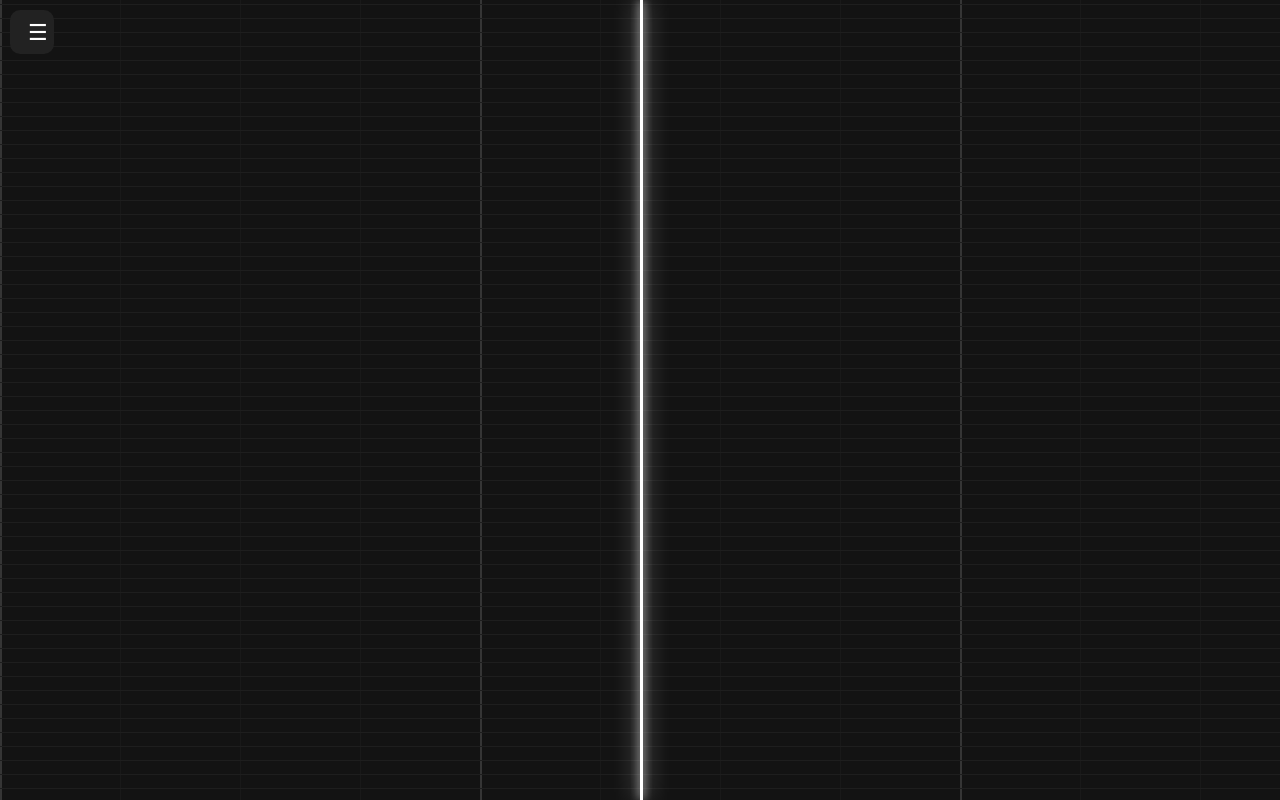
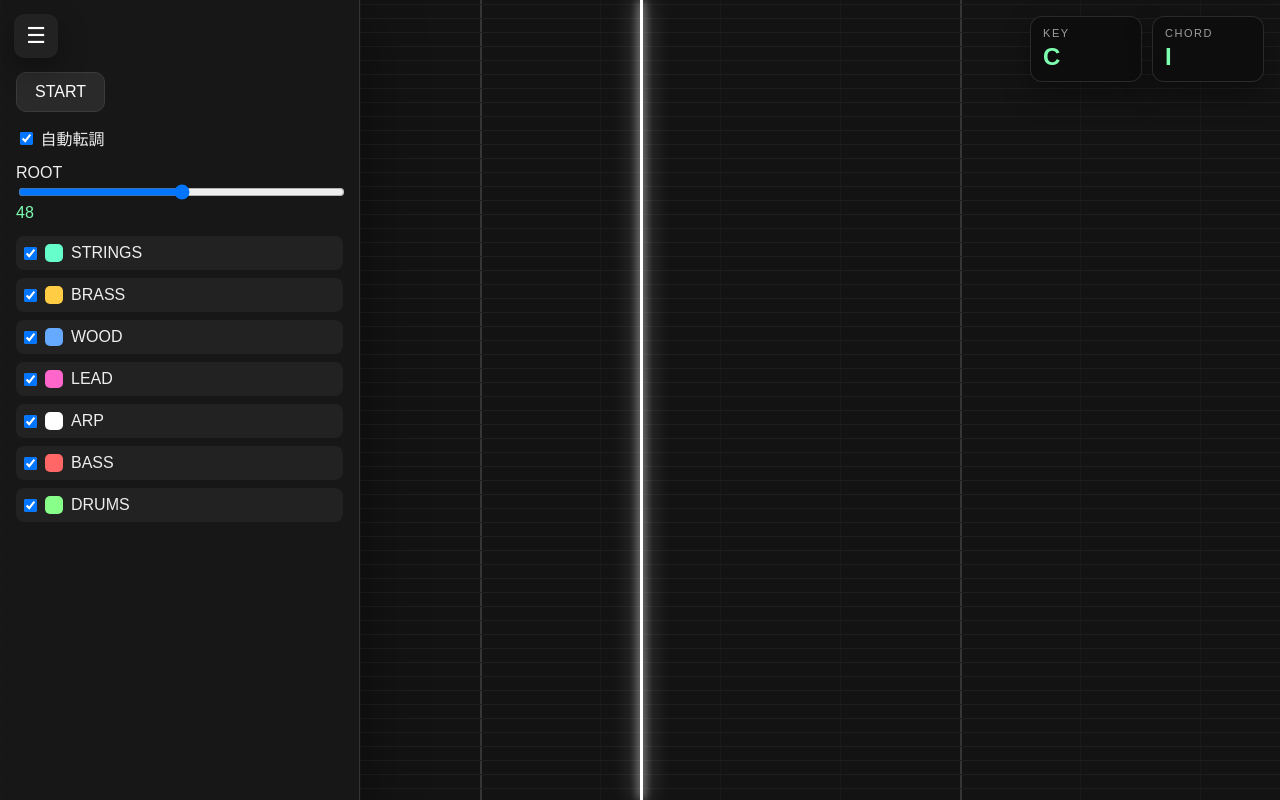
Before and after one commit to hi2ma-bu4/continuous-music-synth, a website built with Vite: page src/index.html in a window 1280 px wide. Built offline with nearby package versions, Linux system fonts and the light colour scheme.

Commit message:
🐛 同時再生バグ修正 feat: add audio generation and UI components for music track management
- Introduced a new JavaScript file for audio generation logic, including chord progression and melody creation.
- Implemented a user interface with controls for starting/stopping playback, auto modulation, and root key adjustment.
- Added CSS styles for the UI elements to enhance visual presentation and usability.

```diff
--- a/src/app/audio/AudioEngine.ts
+++ b/src/app/audio/AudioEngine.ts
@@ -1,4 +1,4 @@
-import type { Compressor, Limiter, MembraneSynth, MetalSynth, MonoSynth, NoiseSynth, PolySynth, Reverb, Synth } from "tone";
+import type { Compressor, Limiter, MembraneSynth, MetalSynth, MonoSynth, NoiseSynth, PolySynth, Reverb } from "tone";
 
 import { BPM, TIME_SIGNATURE } from "../constants";
 import { RHYTHMS } from "../data";
@@ -13,13 +13,13 @@ export interface AudioEngineCallbacks {
 }
 
 interface AudioNodes {
-	arp: Synth;
+	arp: PolySynth;
 	bass: MonoSynth;
 	brass: PolySynth;
 	compressor: Compressor;
 	hat: MetalSynth;
 	kick: MembraneSynth;
-	lead: Synth;
+	lead: PolySynth;
 	limiter: Limiter;
 	reverb: Reverb;
 	snare: NoiseSynth;
@@ -171,7 +171,7 @@ export class AudioEngine {
 			volume: -17,
 		}).connect(compressor);
 
-		const lead = new tone.Synth({
+		const lead = new tone.PolySynth(tone.Synth, {
 			envelope: {
 				attack: 0.015,
 				decay: 0.05,
@@ -184,7 +184,7 @@ export class AudioEngine {
 			volume: -10,
 		}).connect(compressor);
 
-		const arp = new tone.Synth({
+		const arp = new tone.PolySynth(tone.Synth, {
 			envelope: {
 				attack: 0.003,
 				decay: 0.025,
@@ -436,15 +436,37 @@ export class AudioEngine {
 			}
 
 			if (bar.kime) {
-				this.nodes.kick.triggerAttackRelease("C1", "4n", time + quarterNoteSeconds * bar.kimeBeat);
+				this.nodes.kick.triggerAttackRelease(
+					"C1",
+					"4n",
+					this.resolveAccentTime(bar.kimeBeat, [0, 2], quarterNoteSeconds, time),
+				);
 
-				this.nodes.snare.triggerAttackRelease("8n", time + quarterNoteSeconds * bar.kimeBeat);
+				this.nodes.snare.triggerAttackRelease(
+					"8n",
+					this.resolveAccentTime(bar.kimeBeat, [1, 3], quarterNoteSeconds, time),
+				);
 			}
 		}
 	}
 
 	private randomFrom<T>(values: readonly T[]): T {
 		return values[Math.floor(Math.random() * values.length)] as T;
+	}
+
+	private resolveAccentTime(
+		beat: number,
+		pattern: readonly number[],
+		quarterNoteSeconds: number,
+		barStartTime: number,
+	): number {
+		const accentTime = barStartTime + quarterNoteSeconds * beat;
+
+		if (pattern.includes(beat)) {
+			return accentTime + 0.0001;
+		}
+
+		return accentTime;
 	}
 
 	private requireTone(): ToneModule {
--- a/src/app/dom.ts
+++ b/src/app/dom.ts
@@ -29,7 +29,7 @@ export function renderAppShell(root: HTMLDivElement): void {
 	root.innerHTML = `
         <button id="menuButton">☰</button>
 
-        <div id="uiPanel" class="closed">
+        <div id="uiPanel">
             <div class="panelInner">
                 <div class="row">
                     <button id="transportButton">START</button>
@@ -65,19 +65,20 @@ export function renderAppShell(root: HTMLDivElement): void {
                     </div>
                 </div>
 
-                <div class="row">
-                    KEY:
-                    <span id="keyText" class="value">C</span>
-
-                    <br><br>
-
-                    CHORD:
-                    <span id="chordText" class="value">I</span>
-                </div>
-
                 <div class="legend">
                     ${legend}
                 </div>
+            </div>
+        </div>
+
+        <div id="statusHud" aria-live="polite">
+            <div class="statusCard">
+                <span class="statusLabel">KEY</span>
+                <span id="keyText" class="value statusValue">C</span>
+            </div>
+            <div class="statusCard">
+                <span class="statusLabel">CHORD</span>
+                <span id="chordText" class="value statusValue">I</span>
             </div>
         </div>
 
--- a/src/styles/main.css
+++ b/src/styles/main.css
@@ -5,6 +5,10 @@ body {
     color: #eee;
     font-family: sans-serif;
     overflow: hidden;
+}
+
+* {
+    box-sizing: border-box;
 }
 
 body,
@@ -20,16 +24,23 @@ TOP UI
 
 #menuButton {
     position: fixed;
-    top: 10px;
-    left: 10px;
-    z-index: 1001;
+    top: 14px;
+    left: 14px;
+    z-index: 1003;
     width: 44px;
     height: 44px;
+    padding: 0;
     border: none;
     border-radius: 10px;
     background: #222;
     color: #fff;
+    display: flex;
+    align-items: center;
+    justify-content: center;
     font-size: 22px;
+    line-height: 1;
+    cursor: pointer;
+    box-shadow: 0 10px 28px rgba(0, 0, 0, 0.35);
 }
 
 #uiPanel {
@@ -40,10 +51,12 @@ TOP UI
     max-width: 92vw;
     height: 100vh;
     overflow-y: auto;
-    background: #181818;
+    background: rgba(24, 24, 24, 0.96);
     border-right: 1px solid #333;
     z-index: 1000;
     transition: transform 0.25s;
+    box-shadow: 0 18px 60px rgba(0, 0, 0, 0.45);
+    backdrop-filter: blur(10px);
 }
 
 #uiPanel.closed {
@@ -51,7 +64,7 @@ TOP UI
 }
 
 .panelInner {
-    padding: 64px 16px 120px;
+    padding: 72px 16px 120px;
 }
 
 .row {
@@ -61,6 +74,10 @@ TOP UI
 button {
     padding: 10px 18px;
     font-size: 16px;
+    border-radius: 10px;
+    border: 1px solid #3b3b3b;
+    background: #2a2a2a;
+    color: #fff;
 }
 
 input[type="range"] {
@@ -84,12 +101,54 @@ input[type="range"] {
     padding: 8px;
     border-radius: 8px;
     background: #222;
+    cursor: pointer;
+}
+
+.trackToggle input {
+    flex: 0 0 auto;
+    margin: 0;
 }
 
 .legendColor {
+    flex: 0 0 auto;
     width: 18px;
     height: 18px;
     border-radius: 5px;
+}
+
+#statusHud {
+    position: fixed;
+    top: 16px;
+    right: 16px;
+    z-index: 1002;
+    display: flex;
+    gap: 10px;
+    align-items: stretch;
+}
+
+.statusCard {
+    min-width: 112px;
+    padding: 10px 12px;
+    border: 1px solid rgba(255, 255, 255, 0.12);
+    border-radius: 12px;
+    background: rgba(12, 12, 12, 0.72);
+    backdrop-filter: blur(10px);
+    box-shadow: 0 12px 30px rgba(0, 0, 0, 0.32);
+}
+
+.statusLabel {
+    display: block;
+    margin-bottom: 4px;
+    color: #9f9f9f;
+    font-size: 11px;
+    letter-spacing: 0.14em;
+}
+
+.statusValue {
+    display: block;
+    font-size: 24px;
+    font-weight: 700;
+    letter-spacing: 0.04em;
 }
 
 /*
@@ -190,4 +249,19 @@ MOBILE
     #uiPanel {
         width: 270px;
     }
+
+    #statusHud {
+        top: 66px;
+        right: 10px;
+        gap: 8px;
+    }
+
+    .statusCard {
+        min-width: 90px;
+        padding: 8px 10px;
+    }
+
+    .statusValue {
+        font-size: 18px;
+    }
 }
```
Also changed, not shown: src/index.html (+1 -0 lines), dist/assets/Tone-C5cQ6DdB.js, dist/assets/index-BK4whiRp.js (added), dist/assets/index-CjnkZlgV.css (deleted), dist/assets/index-Yzo_28BH.js (deleted), dist/assets/index-lF2CnPgF.css (added), dist/index.html.
